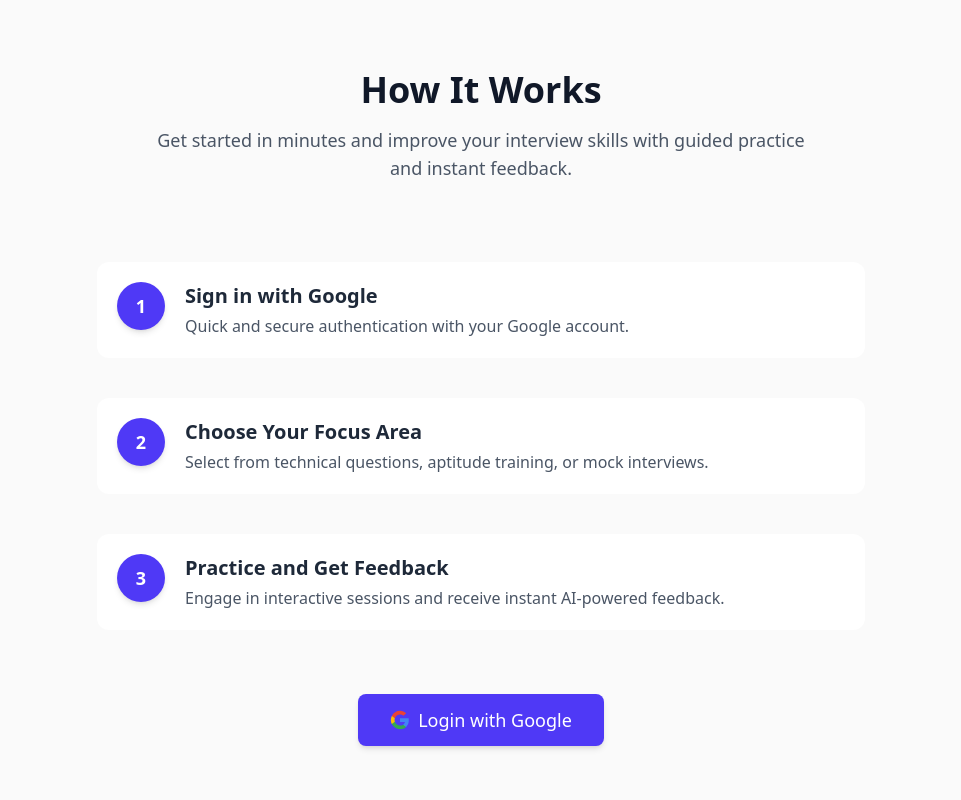
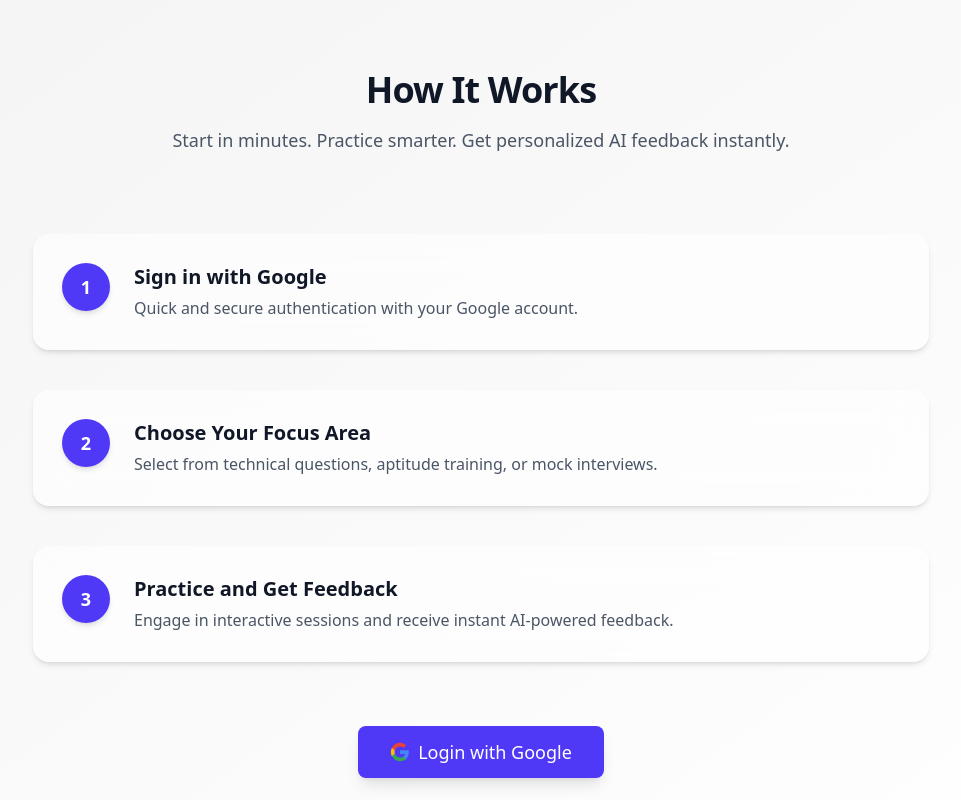
Before and after one commit to SurajSG23/PrepBuddy, a React (Vite) app in the folder Client/: page / in a window 1280 px wide. Shown: the part 3340-4140 px from the top of the page, without its empty margins (159-1120 px from the left). Built offline with nearby package versions, Linux system fonts and the light colour scheme; no server answers.

Commit message:
Fixed Improve 'How It Works' Section UI/UX

```diff
--- a/Client/src/components/Custom/LandingPage.tsx
+++ b/Client/src/components/Custom/LandingPage.tsx
@@ -622,14 +622,14 @@ const LandingPage: React.FC = () => {
 <section
   id="how-it-works"
   className={`py-24 transition-colors duration-500 ${
-    darkMode ? "bg-gray-900" : "bg-zinc-50"
+    darkMode ? "bg-gray-950" : "bg-gradient-to-br from-zinc-100 to-white"
   }`}
 >
   <div className="container mx-auto px-4">
-    {/* Header */}
+    {/* Section Header */}
     <div className="text-center mb-20">
       <h2
-        className={`text-3xl md:text-4xl font-extrabold mb-4 transition-colors duration-500 ${
+        className={`text-4xl font-extrabold tracking-tight mb-4 transition-colors duration-500 ${
           darkMode ? "text-white" : "text-gray-900"
         }`}
       >
@@ -640,54 +640,56 @@ const LandingPage: React.FC = () => {
           darkMode ? "text-gray-400" : "text-gray-600"
         }`}
       >
-        Get started in minutes and improve your interview skills with guided practice and instant feedback.
+        Start in minutes. Practice smarter. Get personalized AI feedback instantly.
       </p>
     </div>
 
     {/* Steps */}
-    <div className="max-w-3xl mx-auto space-y-10">
+    <div className="grid gap-10 max-w-4xl mx-auto md:grid-cols-1">
       {[
         {
           step: "1",
           title: "Sign in with Google",
-          description:
-            "Quick and secure authentication with your Google account.",
+          description: "Quick and secure authentication with your Google account.",
         },
         {
           step: "2",
           title: "Choose Your Focus Area",
-          description:
-            "Select from technical questions, aptitude training, or mock interviews.",
+          description: "Select from technical questions, aptitude training, or mock interviews.",
         },
         {
           step: "3",
           title: "Practice and Get Feedback",
-          description:
-            "Engage in interactive sessions and receive instant AI-powered feedback.",
+          description: "Engage in interactive sessions and receive instant AI-powered feedback.",
         },
       ].map((item, idx) => (
         <div
           key={idx}
-          className={`flex items-start p-5 rounded-xl transition-all duration-300 transform hover:scale-[1.025] hover:shadow-xl cursor-pointer ${
-            darkMode ? "bg-gray-800 hover:bg-gray-700" : "bg-white hover:bg-gray-100"
-          }`}
+          className={`
+            group flex items-start gap-6 rounded-2xl p-6 md:p-7
+            backdrop-blur-xl bg-white/60 dark:bg-gray-800/50
+            border border-transparent hover:border-indigo-500/70
+            shadow-md hover:shadow-2xl hover:scale-[1.015]
+            transition-all duration-300 ease-in-out
+            transform cursor-pointer
+          `}
         >
           <div className="flex-shrink-0">
-            <div className="w-12 h-12 bg-indigo-600 text-white rounded-full flex items-center justify-center text-lg font-bold shadow-md">
+            <div className="w-12 h-12 rounded-full bg-indigo-600 text-white text-lg font-bold flex items-center justify-center shadow-md group-hover:scale-105 transition-transform duration-300">
               {item.step}
             </div>
           </div>
-          <div className="ml-5">
+          <div>
             <h3
-              className={`text-xl font-semibold mb-1 transition-colors duration-500 ${
-                darkMode ? "text-gray-100" : "text-gray-800"
+              className={`text-xl font-semibold mb-1 ${
+                darkMode ? "text-white" : "text-gray-900"
               }`}
             >
               {item.title}
             </h3>
             <p
-              className={`text-base transition-colors duration-500 ${
-                darkMode ? "text-gray-400" : "text-gray-600"
+              className={`text-base leading-relaxed ${
+                darkMode ? "text-gray-300" : "text-gray-600"
               }`}
             >
               {item.description}
@@ -695,11 +697,11 @@ const LandingPage: React.FC = () => {
           </div>
         </div>
       ))}
+    </div>
 
-      {/* CTA Button */}
-      <div className="mt-16 text-center">
-        <GoogleLoginButton className="bg-indigo-600 hover:bg-indigo-700 text-white py-3 px-8 rounded-lg text-lg shadow-md transition-all duration-300" />
-      </div>
+    {/* CTA Button */}
+    <div className="mt-16 text-center">
+      <GoogleLoginButton className="bg-indigo-600 hover:bg-indigo-700 text-white py-3 px-8 rounded-lg text-lg shadow-lg transition-all duration-300 hover:scale-105" />
     </div>
   </div>
 </section>
```
